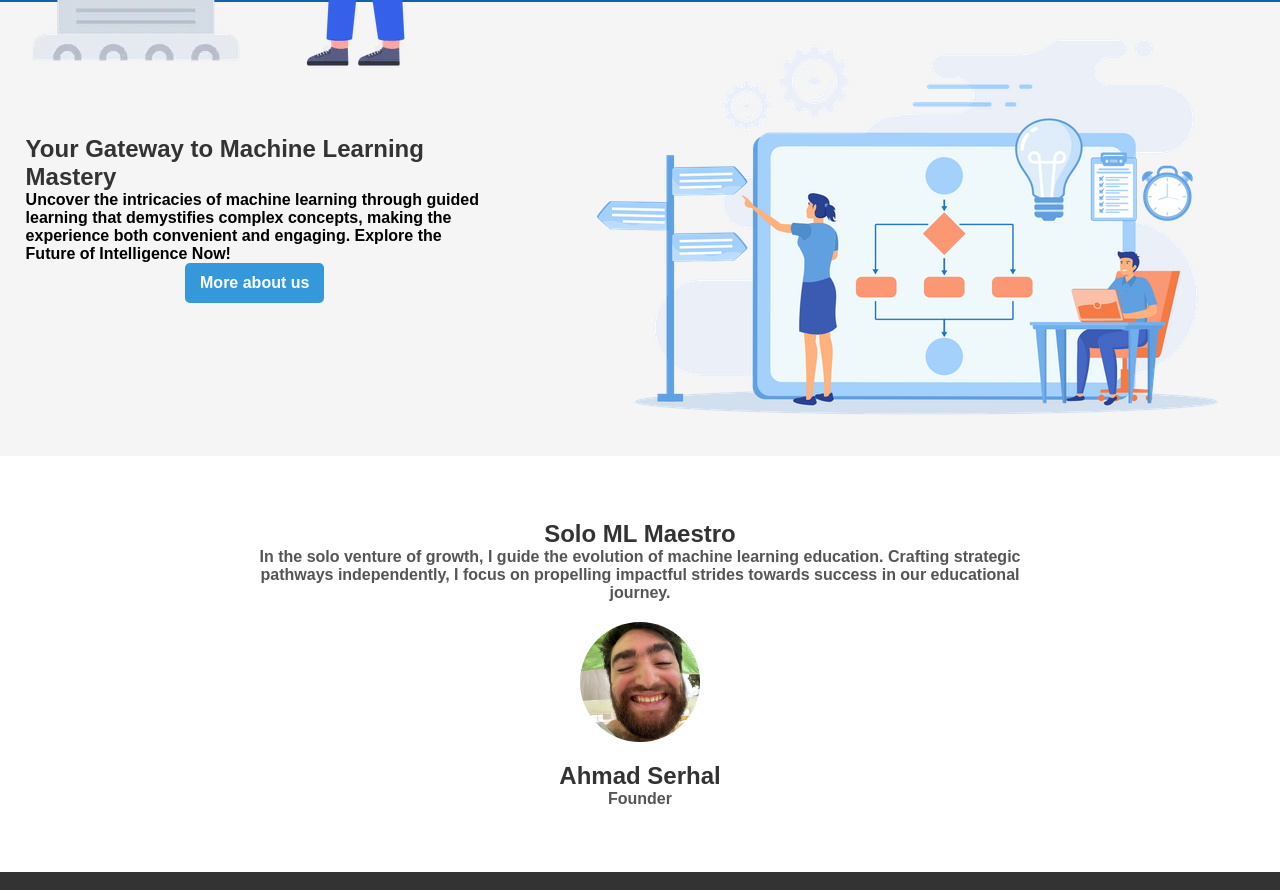
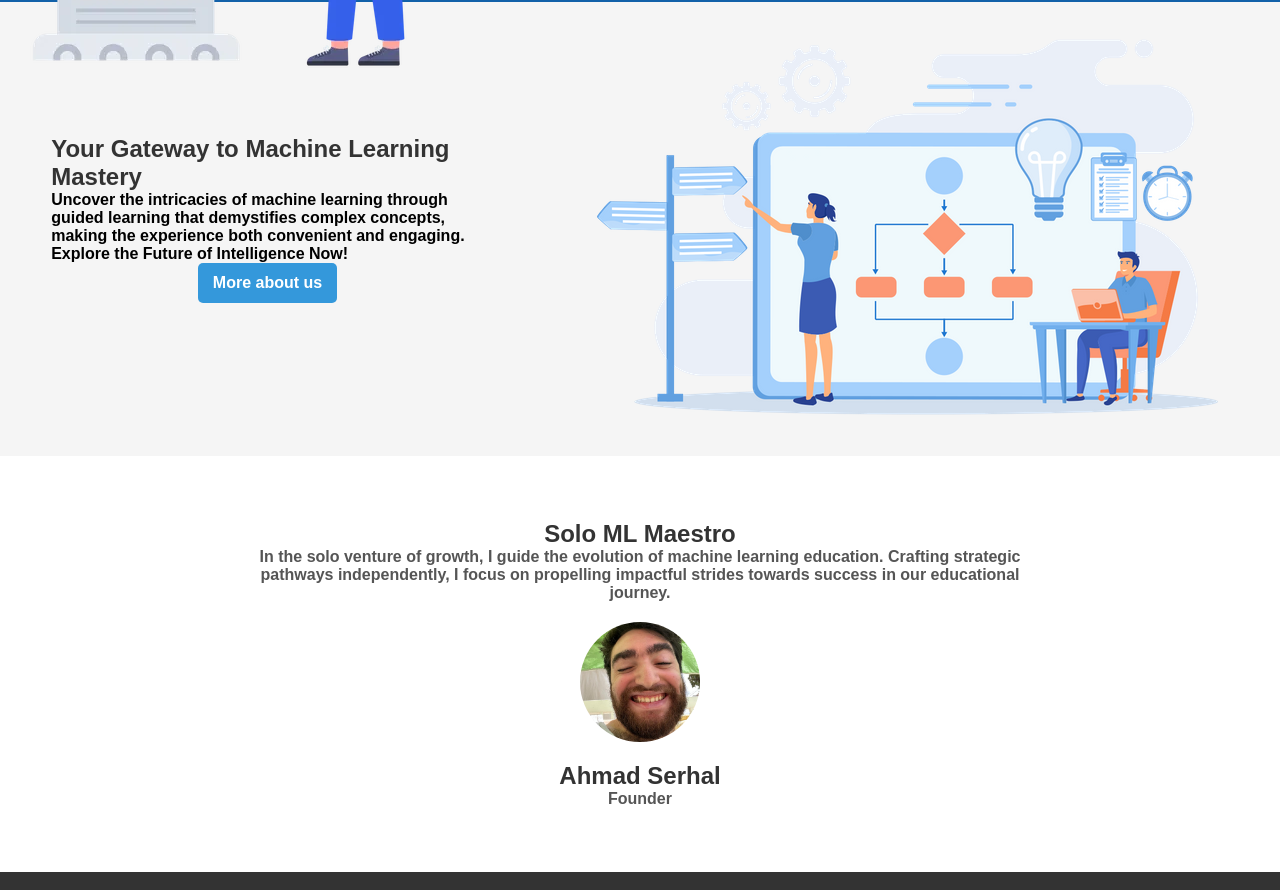
Before and after one commit to AhmadSerhall/innovativeML, a React (Create React App) app in the folder frontend/: page /landing in a window 1280 px wide. Shown: the part 960-1850 px from the top of the page. Built offline with nearby package versions, Linux system fonts and the light colour scheme.

Commit message:
adjusted the spacing left in the ml mastery section

```diff
--- a/frontend/src/pages/Landing/style.css
+++ b/frontend/src/pages/Landing/style.css
@@ -186,9 +186,8 @@
   align-items: center;
 }
 .ml-text {
-  gap: 4%;
   margin-right: 4%;
-  margin-left: 2%;
+  margin-left: 4%;
 }
 @media (max-width: 985px) {
   .ml-mastery .ml-text h2 {
```
